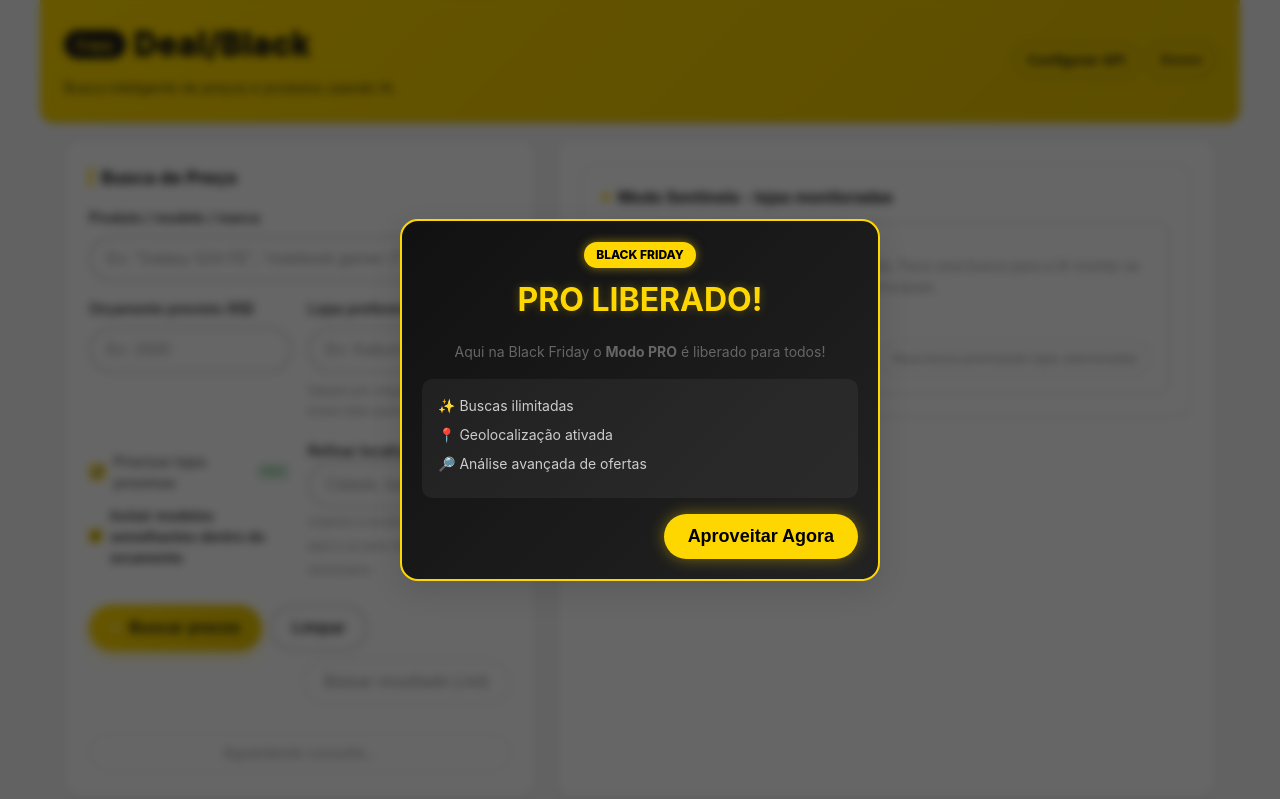
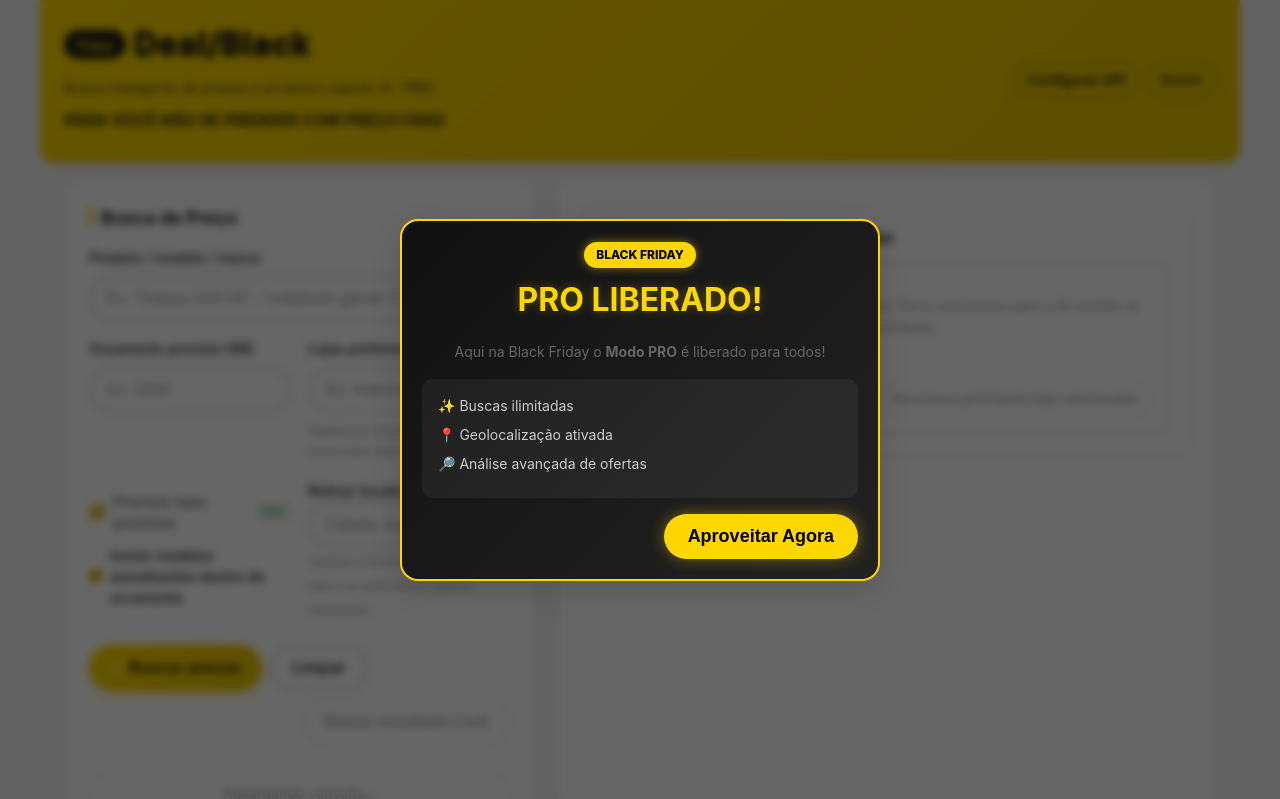
Before and after one commit to faelscarpato/capydeal, a plain HTML site: page index.html in a window 1280 px wide. Shown: the top 799 px of the page. Drawn offline with Linux system fonts and the light colour scheme; a web font is replaced by a local one.

Commit message:
Update index.html

```diff
--- a/index.html
+++ b/index.html
@@ -46,7 +46,8 @@
           <span class="logo-text">Deal/Black</span>
         </div>
         <p class="subtitle">
-          Busca inteligente de preços e produtos usando IA.
+          Busca inteligente de preços e produtos usando IA. FREE</p>
+        <p><strong>PARA VOCÊ NÃO SE PRENDER COM PREÇO FAKE</strong></p>
         </p>
       </div>
       <div class="header-actions">
```
